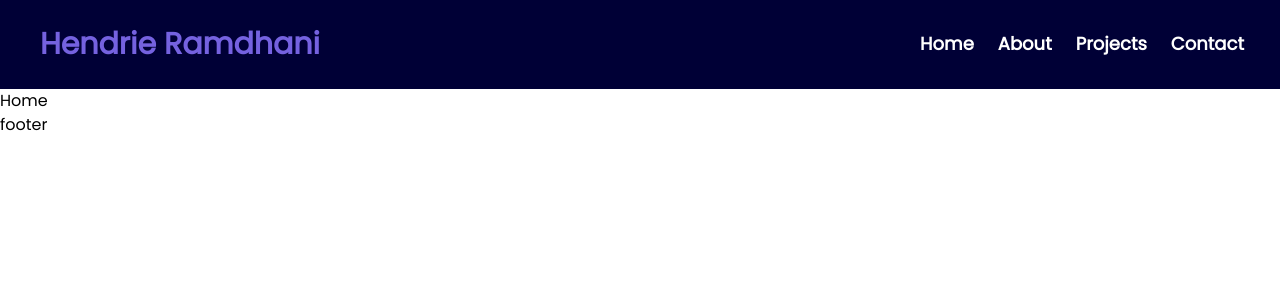
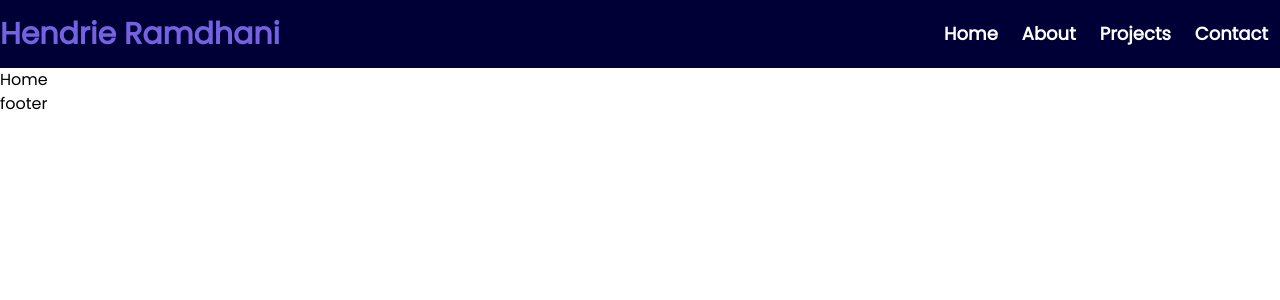
Before and after one commit to ramdhanihendrie/hendrieramdhani-web, a Next.js app: page / in a window 1280 px wide. Shown: the top 300 px of the page. Built offline with nearby package versions, Linux system fonts and the light colour scheme.

Commit message:
navbar padding/container fix

```diff
--- a/components/navbar.js
+++ b/components/navbar.js
@@ -9,11 +9,11 @@ const navbar = () => {
     <>
       <div className="flex flex-wrap">
         <div className="w-full">
-          <nav className="relative flex flex-wrap items-center justify-between px-2 py-3 bg-darken">
-            <div className="container px-4 mx-auto flex flex-wrap items-center justify-between">
-              <div className="w-full relative flex justify-between lg:w-auto px-4 lg:static lg:block lg:justify-start">
+          <nav className="relative flex flex-wrap items-center justify-between py-2 pl-3 md:pl-0  bg-darken">
+            <div className="container mx-auto flex flex-wrap items-center justify-between">
+              <div className="w-full relative flex justify-between lg:w-auto lg:static lg:block lg:justify-start">
                 <a
-                  className="text-3xl font-bold leading-relaxed inline-block mr-4 py-2 whitespace-nowrap text-primary"
+                  className="text-xl md:text-3xl font-bold leading-relaxed inline-block mr-4 py-2 whitespace-nowrap text-primary"
                   href="#"
                 >
                   Hendrie Ramdhani
```
